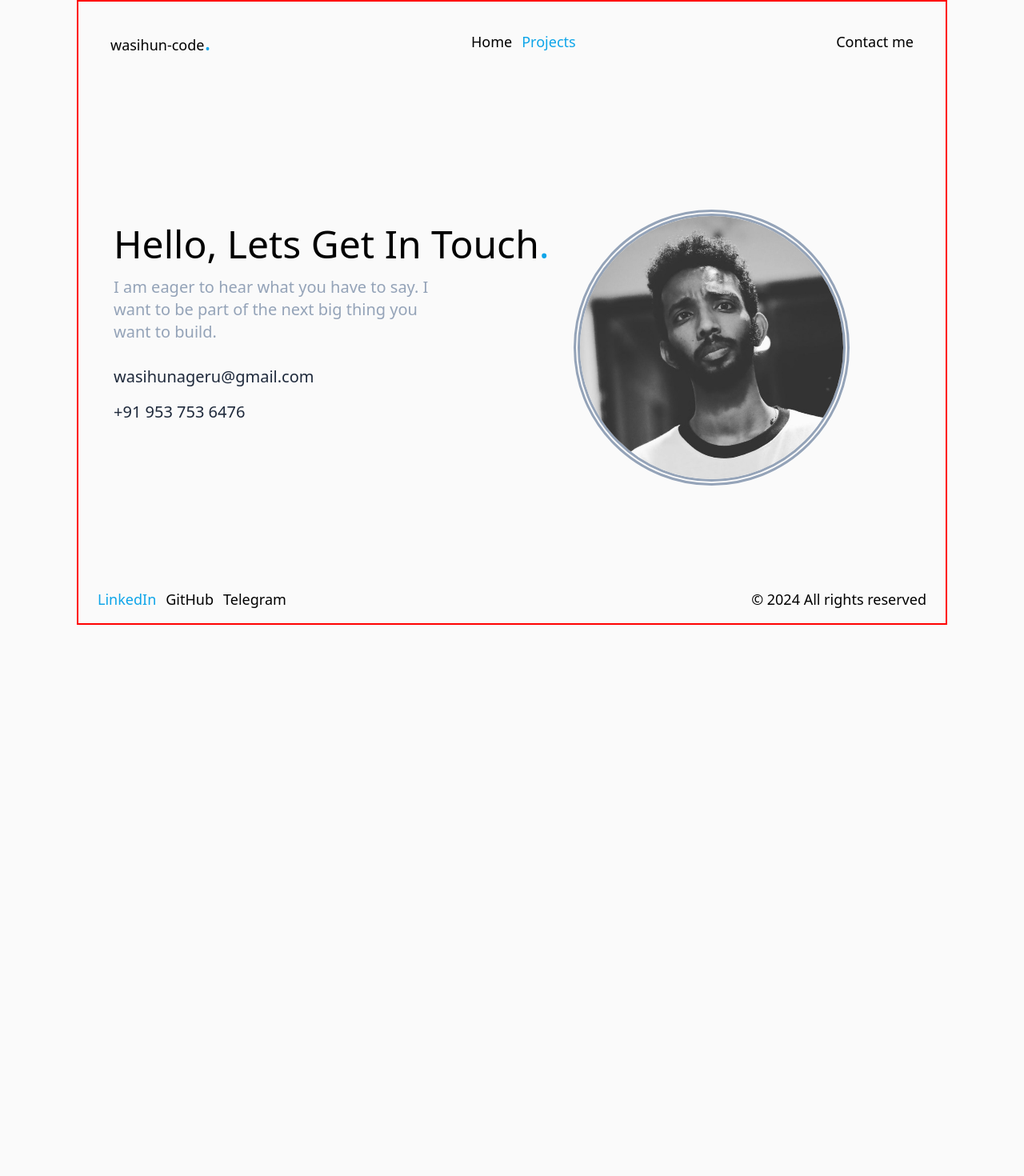
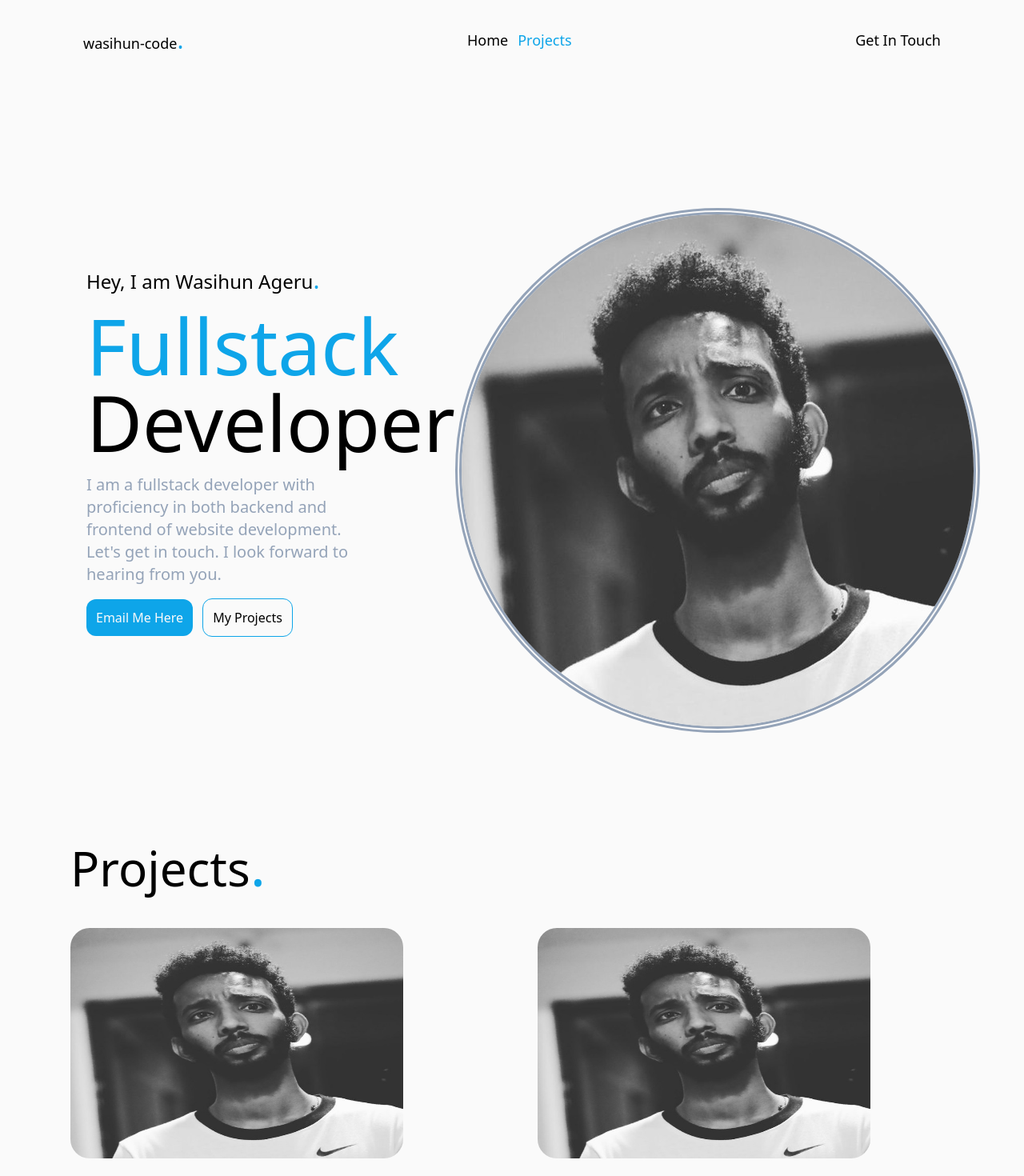
Before and after one commit to wasihun-code/react_portfolio, a React (Vite) app: page / in a window 1280 px wide. Shown: the top 1470 px of the page at 80% size. Before the commit the page ends 800 px from the top, so only its background shows below. Built offline with nearby package versions, Linux system fonts and the light colour scheme.

Commit message:
Implemented Routing across the whole website

```diff
--- a/src/App.jsx
+++ b/src/App.jsx
@@ -1,22 +1,14 @@
 import React from 'react'
 
 import Navbar from './components/Navbar'
-import Hero from './components/Hero'
-import Skills from './components/Skills'
-import Projects from './components/Projects'
 import Footer from './components/Footer'
-import AllProjects from './components/AllProjects'
-import Contact from './components/Contact'
+import { Outlet } from 'react-router-dom'
 
 const App = () => {
   return (
     <div className='flex flex-col gap-y-32 mr-6 ml-6 my-4'>
       <Navbar />
-      <Contact />
-      {/* <AllProjects /> */}
-      {/* <Hero /> */}
-      {/* <Projects /> */}
-      {/* <Skills /> */}
+        <Outlet />
       <Footer />
     </div>
   )
--- a/src/components/Contact.jsx
+++ b/src/components/Contact.jsx
@@ -4,7 +4,7 @@ import picture from '../assets/picture.jpg'
 
 const Contact = () => {
   return (
-    <div className='flex flex-col lg:flex-row justify-between items-center'>
+    <div className='flex flex-col  lg:flex-row justify-between items-center'>
       <div className='flex flex-col md:gap-4 gap-5 md:ml-5'>
           <h3 className='text-2xl md:text-5xl'>Hello, Lets Get In Touch<Dot size='text-5xl'/></h3>
           <p className='text-xl text-slateGray w-full md:w-3/4'>
--- a/src/components/Navbar.jsx
+++ b/src/components/Navbar.jsx
@@ -8,10 +8,10 @@ const Navbar = () => {
           wasihun-code<Dot />
         </a>
         <ul className="flex flex-col md:flex-row justify-between gap-3 mb-4 md:mb-0">
-          <li><a href="#" className="hover:text-primary">Home</a></li>
-          <li><a href="#" className="text-primary hover:text-primary">Projects</a></li>
+          <li><a href="/" className="hover:text-primary">Home</a></li>
+          <li><a href="/projects" className="text-primary hover:text-primary">Projects</a></li>
         </ul>
-        <a href="#" className="hover:text-primary">Contact me</a>
+        <a href="/contact" className="hover:text-primary">Get In Touch</a>
       </nav>
   )
 }
--- a/src/index.css
+++ b/src/index.css
@@ -3,8 +3,7 @@
 @tailwind utilities;
 
 body {
-  width: 85%;
+  width: 90%;
   margin: 0 auto;
-  border: 2px solid red;
   background-color: #fafafa;
 }
--- a/src/main.jsx
+++ b/src/main.jsx
@@ -1,10 +1,46 @@
 import { StrictMode } from 'react'
 import { createRoot } from 'react-dom/client'
+import {
+  createBrowserRouter,
+  RouterProvider
+} from 'react-router-dom'
+
+
 import App from './App.jsx'
 import './index.css'
+import Contact from './components/Contact.jsx'
+import AllProjects from './components/AllProjects.jsx'
+import ErrorPage from './pages/error-page.jsx'
+import HomePage from './pages/HomePage.jsx'
+
+const router = createBrowserRouter([
+  {
+    path: '/',
+    element: <App />,
+    errorElement: <ErrorPage />,
+    children: [
+      {
+        index: true, // This will render the home page on '/'
+        element: <HomePage />,
+      },
+      {
+        path: 'home',
+        element: <HomePage />, // This will render the home page on '/home'
+      },
+      {
+        path: 'contact',
+        element: <Contact />
+      },
+      {
+        path: 'projects',
+        element: <AllProjects />
+      }
+    ]
+  }
+])
 
 createRoot(document.getElementById('root')).render(
   <StrictMode>
-    <App />
+    <RouterProvider router={router} />
   </StrictMode>,
 )
--- /dev/null
+++ b/src/pages/HomePage.jsx
@@ -0,0 +1,16 @@
+import React from 'react'
+import Projects from '../components/Projects'
+import Skills from '../components/Skills'
+import Hero from '../components/Hero'
+
+const HomePage = () => {
+  return (
+    <>
+      <Hero />
+      <Projects />
+      <Skills />
+    </>
+  )
+}
+
+export default HomePage
--- /dev/null
+++ b/src/pages/error-page.jsx
@@ -0,0 +1,16 @@
+import { useRouteError } from "react-router-dom";
+
+export default function ErrorPage() {
+  const error = useRouteError();
+  console.error(error);
+
+  return (
+    <div className="flex flex-row gap-32">
+      <h1>Oops!</h1>
+      <p>Sorry, an unexpected error has occurred.</p>
+      <p>
+        <i>{error.statusText || error.message}</i>
+      </p>
+    </div>
+  );
+}
```
